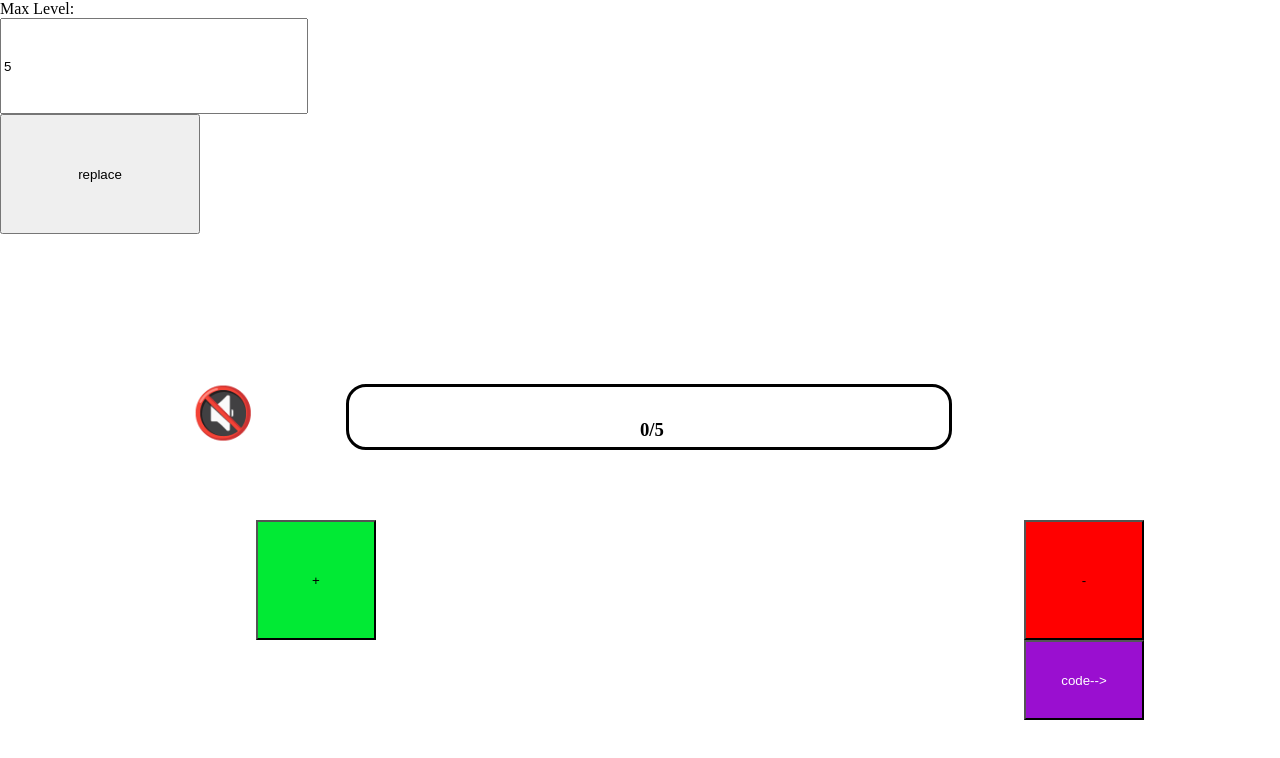
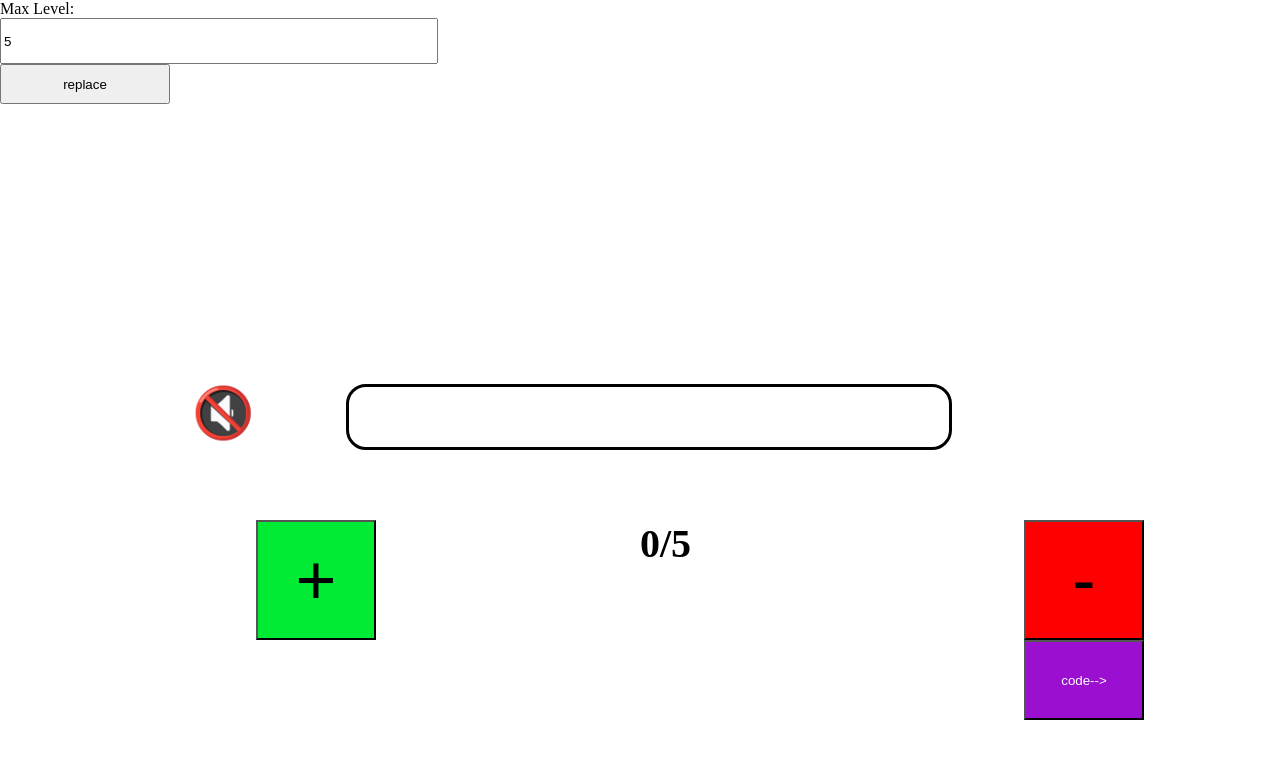
Before and after one commit to Yashasmonkeycoder/anottest.github.io, a plain HTML site: page index.html in a window 1280 px wide. Both pictures are taken after typing "5" into the empty fields and a click on the button "Submit". Drawn offline with Linux system fonts and the light colour scheme.

Commit message:
Update index.html

```diff
--- a/index.html
+++ b/index.html
@@ -45,7 +45,7 @@
         height: 60px;
         position: fixed;
         left:28%;
-        top:48.5%;
+        top:47.5%;
         border: solid black 0px;
         border-radius: 20px;
         background-color: #20e843;
@@ -54,17 +54,18 @@
       #borderd{
         position: fixed;
         left:50%;
-        top:50%;
+        top:60%;
+        font-size:40px;
       }
     </style>
   </head>
   <body>
     <div>
-    <label>Max Level:</label><input placeholder="Your num in int form" type="number" id="inputa" style="width:300px; height:90px">
-    <button id="submita" onclick="Gotnum()" style="width:200px; height:120px;">Submit</button>
+    <label>Max Level:</label><input placeholder="Your num in int form" type="number" id="inputa" style="width:430px; height:40px">
+    <button id="submita" onclick="Gotnum()" style="width:170px; height:40px;">Submit</button>
     <label style="position: fixed; top:48%; left:15%; font-size:50px;" id="fun">🔇</label><span id="borderb"></span>
     <span id="borderc"></span><h3 id="borderd"></h3>
-    <button id="plusx" onclick="plus()" style="background-color:#01ea34; left:20%;">+</button><h3>        </h3><button id="plusy" onclick="minus()" style="background-color:#ff0000; left:80%;">-</button>
+    <button id="plusx" onclick="plus()" style="background-color:#01ea34; left:20%; font-size:70px;">+</button><h3>        </h3><button id="plusy" onclick="minus()" style="background-color:#ff0000; left:80%; font-size:70px;">-</button>
     <button style="width:120px; height:80px; background-color:#9a0fd0; color:white; position: fixed; top:80%; left:80%;" href="codepre.txt">code--></button>
     </div>
   </body>
@@ -86,7 +87,7 @@
       alert("This assigning bar is only made for int numbers, so please input int numbers (ex:- natural numbers)")
       inptu-inptu;
     }
-    widht = 200/inptu
+    widht = 600/inptu
     document.getElementById("borderd").innerHTML=cont+"/"+inptu;
     document.getElementById("plusx").style.display="block"
     document.getElementById("plusy").style.display="block"
```
